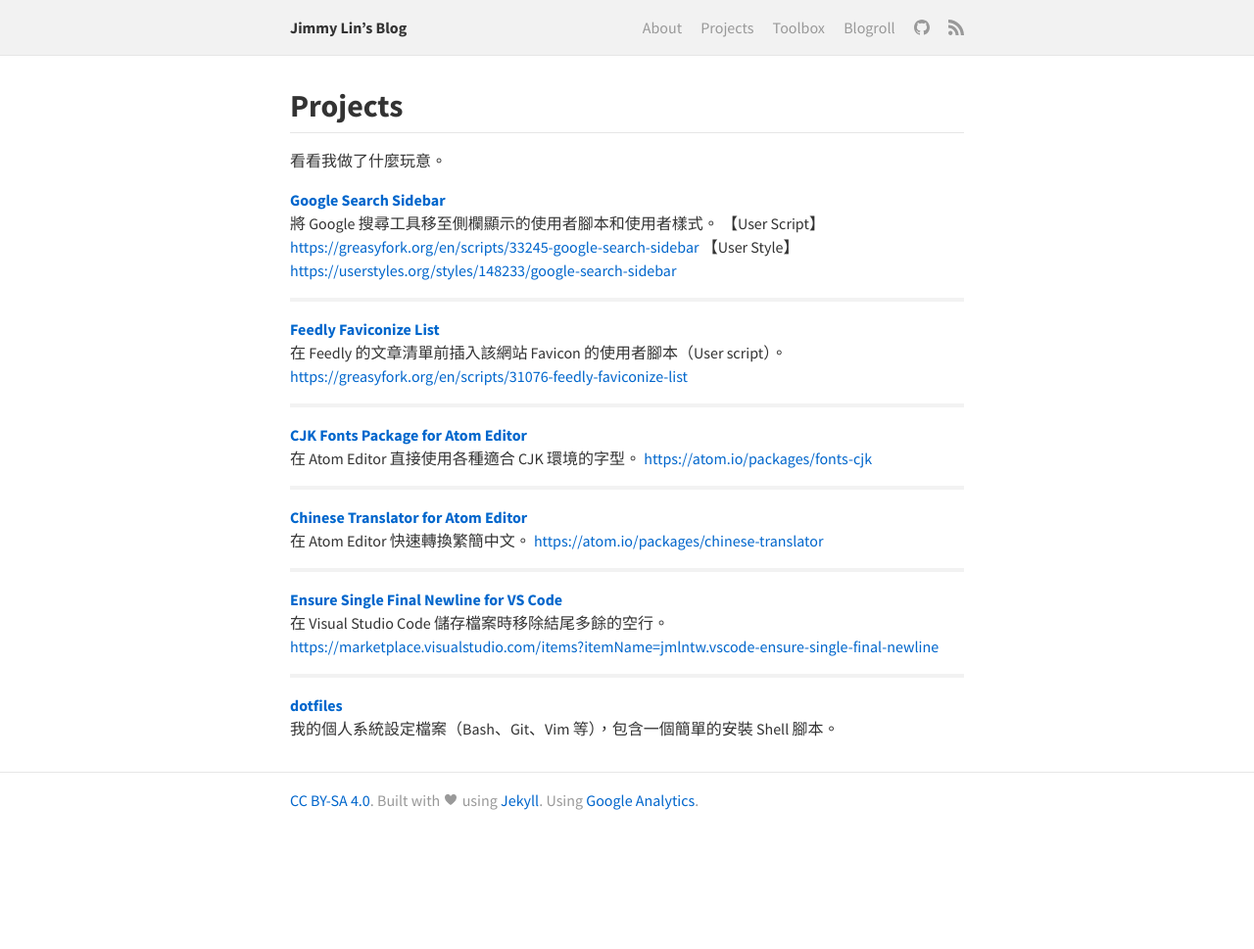
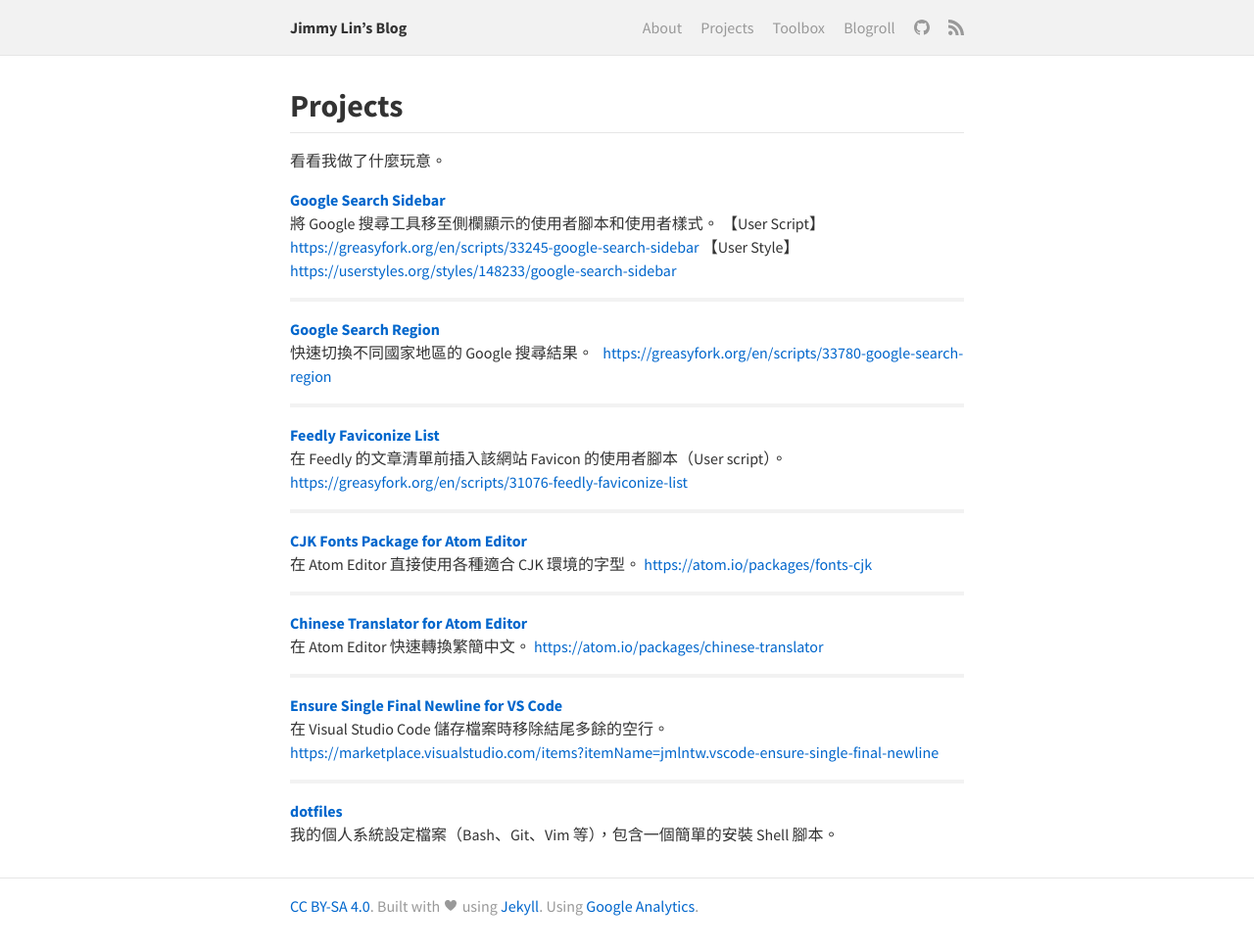
Before and after one commit to mnghsn/jmln.tw, a Jekyll site: the page built from _pages/projects.md, in a window 1280 px wide. Shown: the whole page at 98% size. Built offline with Jekyll 4.4.1, drawn with Linux system fonts in a browser that asks for light colours; comment, search, counter and statistics services are not loaded; before the commit the page ends 900 px from its top, so only the background shows below that.

Commit message:
Add "Google Search Region" to "Projects" page

```diff
--- a/_pages/projects.md
+++ b/_pages/projects.md
@@ -11,6 +11,12 @@
 : 將 Google 搜尋工具移至側欄顯示的使用者腳本和使用者樣式。
   【User Script】<https://greasyfork.org/en/scripts/33245-google-search-sidebar>
   【User Style】<https://userstyles.org/styles/148233/google-search-sidebar>
+
+---
+
+[Google Search Region](https://github.com/jmlntw/google-search-region)
+: 快速切換不同國家地區的 Google 搜尋結果。
+  <https://greasyfork.org/en/scripts/33780-google-search-region>
 
 ---
 
```
